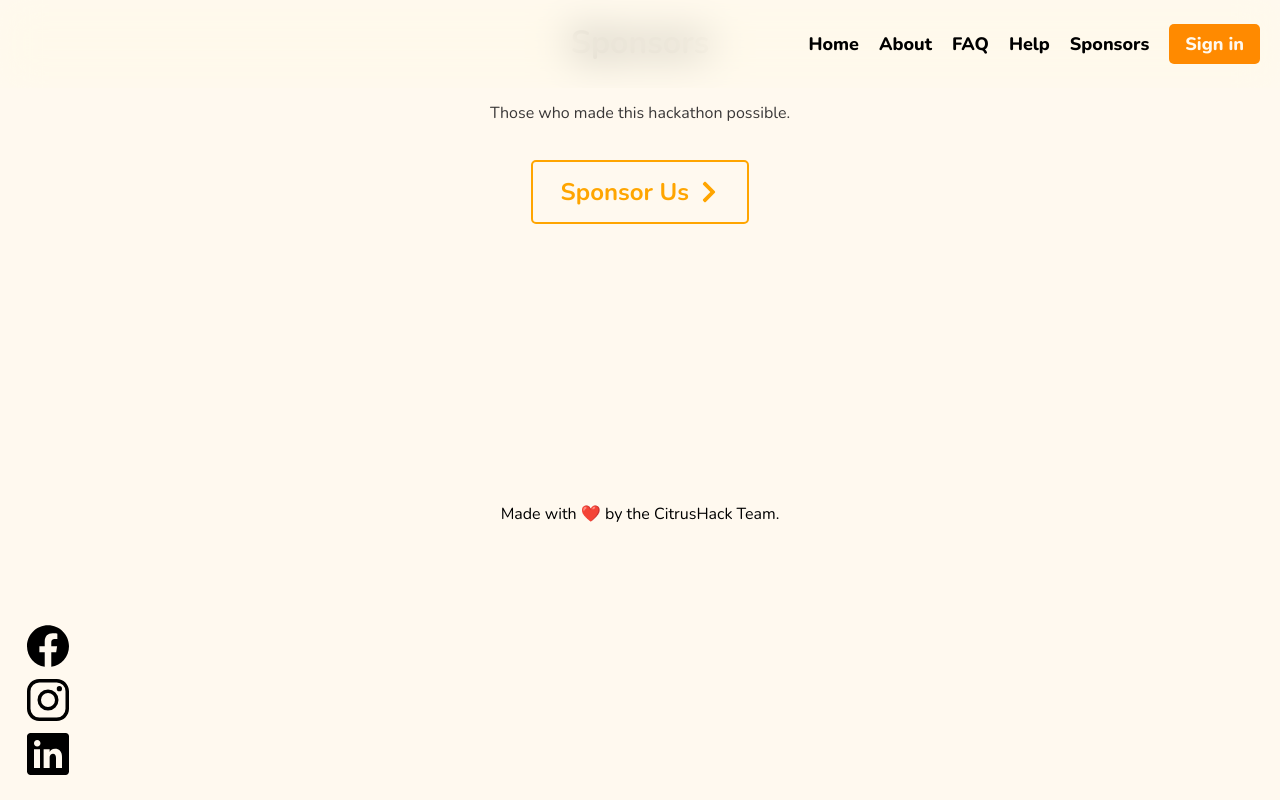
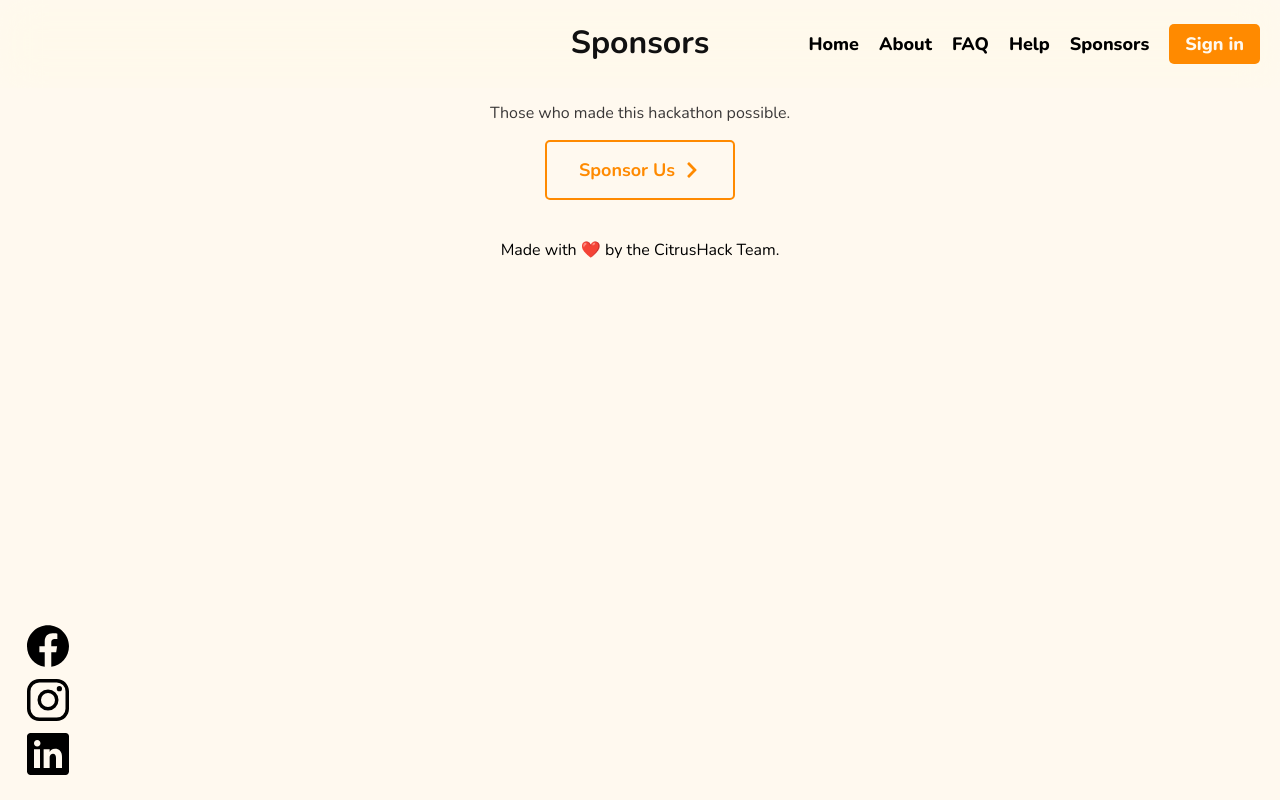
Before and after one commit to citrushack/cutiehack2021, a Next.js app: page /sponsors in a window 1280 px wide. Built offline with nearby package versions, Linux system fonts and the light colour scheme; no server answers.

Commit message:
Refactor css

```diff
--- a/components/Nav.js
+++ b/components/Nav.js
@@ -11,7 +11,7 @@ export default function Nav() {
         <a href="#">About</a>
         <a href="#">FAQ</a>
         <a href="#">Help</a>
-        <a href="#">Sponsors</a>
+        <a href="#sponsors">Sponsors</a>
         {!session ? (
           <button className={styles.primarybutton} onClick={signIn}>
             Sign in
--- a/pages/index.js
+++ b/pages/index.js
@@ -6,6 +6,7 @@ import Layout from '../components/Layout'
 import CountdownWrapper from '../components/Countdown'
 import { connectToDatabase } from '../util/mongodb'
 import { useSession } from 'next-auth/client'
+import Sponsors from '../pages/sponsors'
 import laptop from '../public/assets/laptop.png'
 import plant from '../public/assets/potted_plant.png'
 import hero from '../public/assets/hero.png'
@@ -71,6 +72,7 @@ export default function Home() {
 
           {!session && <>{/* <h1>You are not signed in</h1> */}</>}
         </section>
+        <Sponsors />
       </Layout>
     </div>
   )
--- a/pages/sponsors.js
+++ b/pages/sponsors.js
@@ -1,51 +1,31 @@
-import ss from "../styles/Sponsors.module.css";
-import { motion } from "framer-motion";
-import { FaChevronRight } from "react-icons/fa";
+import { motion } from 'framer-motion'
+import { FaChevronRight } from 'react-icons/fa'
+
+import styles from '../styles/Index.module.css'
+import sponsorsStyles from '../styles/Sponsors.module.css'
 
 export default function Sponsors() {
   return (
-        <main className={`${ss.main} ${ss.topAlign}`}>
-            <div className={ss.wrapper}>
+    <main className={styles.main}>
+      <div className={styles.sponsors}>
         <h1>Sponsors</h1>
         <p>Those who made this hackathon possible.</p>
-                <motion.div
-                    whileHover={{
-
-                            scale: [1, 1.2, 1.2, 1, 1],
-                            rotate: [0, 0, 270, 270, 0],
-                            borderRadius: ["20%", "20%", "50%", "50%", "20%"],
-
-                    }}
-                    whileTap={{ scale: 0.9 }}
-                >
+        <motion.div whileTap={{ scale: 0.9 }}>
           {/* "sponser us" form */}
-                    <motion.a href="#">
-                        <h2 className={ss.icon}>
-                            Sponsor Us <FaChevronRight className={ss.arrow}/>
-                        </h2>
-                    </motion.a>
+          <a href="#">
+            <div className={sponsorsStyles.icon}>
+              <div className={sponsorsStyles.iconTextWrapper}>
+                Sponsor Us <FaChevronRight className={sponsorsStyles.arrow} />
+              </div>
+            </div>
+          </a>
         </motion.div>
         <div>
           {/* sponsor logos */}
-                    <motion.a href="#">
-                        <motion.img>
+          <a href="#">
 
-                        </motion.img>
-                    </motion.a>
-
-                    <motion.a href="#">
-                        <motion.img>
-
-                        </motion.img>
-                    </motion.a>
-
-                    <motion.a href="#">
-                        <motion.img>
-
-                        </motion.img>
-                    </motion.a>
+          </a>
         </div>
-
       </div>
     </main>
   )
--- a/styles/Index.module.css
+++ b/styles/Index.module.css
@@ -24,6 +24,17 @@
   top: 50%;
   left: 50%;
   transform: translate(-50%, -50%);
+  z-index: 10;
+  padding: 0 1rem;
+  overflow: hidden;
+}
+.sponsors {
+  display: flex;
+  flex-direction: column;
+  height: 100%;
+  width: 100%;
+  justify-content: center;
+  align-items: center;
   z-index: 10;
   padding: 0 1rem;
   overflow: hidden;
@@ -107,7 +118,7 @@
 .primarybutton {
   background-color: var(--brand);
   color: #fff9ef;
-  margin-right: 20px;
+  margin: 0 10px;
 }
 
 .primarybutton:hover {
--- a/styles/Sponsors.module.css
+++ b/styles/Sponsors.module.css
@@ -8,34 +8,31 @@
   text-align: center;
 }
 
-  .main {
-    display: flex;
-    flex-direction: column;
-    justify-content: center;
-    width: var(--contentWidth);
-    min-height: 50vh;
-    margin: auto;
-    margin-bottom: 5%;
-  }
-
 .topAlign {
   justify-content: flex-start;
 }
 
 .icon {
-    border-color: orange;
-    color: orange;
+  padding: 1rem 2rem;
+  border: 2px solid var(--brand);
   border-radius: 5px;
-    padding: 14px 28px;
-    border: 2px solid orange;
+  font-weight: 700;
+  font-size: large;
+  color: var(--brand);
   transition: .3s;
 }
 
 .icon:hover {
-    background-color: orange;
-    color: white;
+  background-color: var(--brand);
+  color: #fff9ef;
+}
+
+.iconTextWrapper {
+  display: flex;
+  justify-content: space-between;
+  align-items: center;
 }
 
 .arrow {
-    transform: translate(2px, 4px);
+  margin-left: 0.5rem;
 }
```
Also changed, not shown: 2 other files (tests, documents, lock files or other folders). Lines whose indentation alone changed are shown as unchanged.
